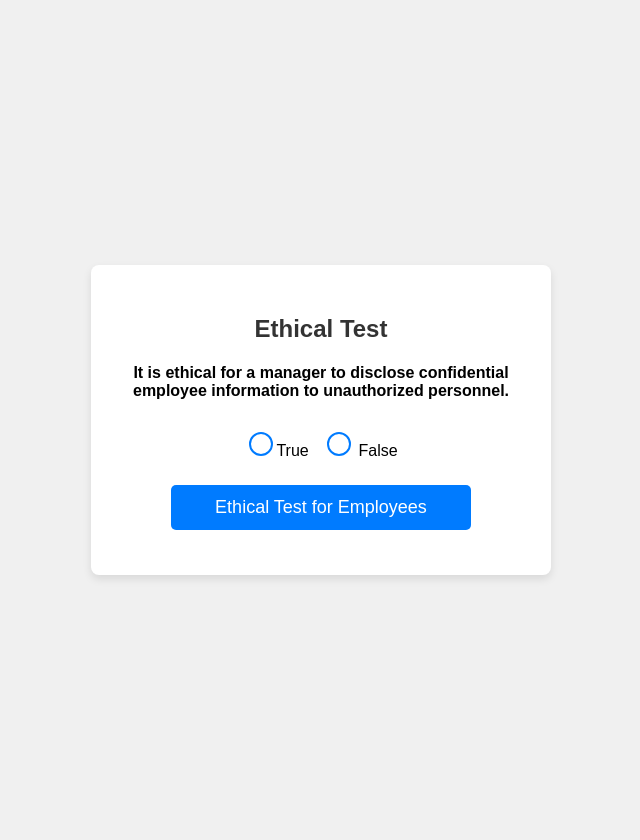
After one commit to gitansha/AN6802-AI-in-Finance, a Flask app: page /ethical_test in a window 1280 px wide. The commit adds this page. Shown: the whole page, without its empty margins (319-959 px from the left). Run offline with Flask 3, Linux system fonts and the light colour scheme.

Commit message:
added pages for 1 ethical test

```diff
--- a/app.py
+++ b/app.py
@@ -5,5 +5,23 @@ app = Flask(__name__)
 def index():
     return(render_template("index.html"))
 
+@app.route("/main", methods = ['POST','GET'])
+def main():
+    user_name= request.form.get("q")
+    return(render_template("main.html"))
+
+@app.route("/ethical_test", methods = ['POST','GET'])
+def ethical_test():
+    return(render_template("ethical_test.html"))
+
+@app.route("/test_result", methods = ['POST','GET'])
+def test_result():
+    answer= request.form.get("answer")
+    if answer == "false":
+        return(render_template("pass.html"))
+    elif answer == "true":
+        return(render_template("fail.html"))
+
+
 if __name__=="__main__":
     app.run()
--- /dev/null
+++ b/static/styles.css
@@ -0,0 +1,136 @@
+body {
+    font-family: 'Arial', sans-serif;
+    background-color: #f0f0f0;
+    margin: 0;
+    padding: 20px;
+    display: flex;
+    justify-content: center;
+    align-items: center;
+    height: 100vh;
+}
+
+.container {
+    background-color: #ffffff;
+    padding: 30px;
+    border-radius: 8px;
+    box-shadow: 0 4px 8px rgba(0, 0, 0, 0.1);
+    max-width: 400px;
+    width: 100%;
+    text-align: center;
+}
+
+.image-class {
+    max-width: 100%;  /* Ensures the image scales down responsively */
+    height: auto;     /* Maintains the aspect ratio of the image */
+    border-radius: 8px; /* Optional: Adds rounded corners */
+    margin-bottom: 20px; /* Adds space below the image */
+    display: block;
+}
+
+h2 {
+    font-size: 24px;
+    margin-bottom: 20px;
+    color: #333;
+}
+
+form {
+    margin: 15px 0;
+}
+
+input[type="submit"] {
+    background-color: #007bff;
+    color: white;
+    padding: 12px 24px;
+    border: none;
+    border-radius: 5px;
+    font-size: 18px;
+    cursor: pointer;
+    transition: background-color 0.3s ease;
+    width: 100%;
+    max-width: 300px;
+}
+
+input, button {
+    width: 100%;
+    padding: 10px;
+    margin-top: 10px;
+    border-radius: 4px;
+    border: 1px solid #ddd;
+    font-size: 16px;
+}
+
+button {
+    background-color: #007bff;
+    color: white;
+    border: none;
+    cursor: pointer;
+}
+
+button:hover {
+    background-color: #0056b3;
+}
+input[type="radio"] {
+    appearance: none; /* Removes default styling */
+    width: 20px;
+    height: 20px;
+    border: 2px solid #007bff;
+    border-radius: 50%;
+    display: inline-block;
+    position: relative;
+    cursor: pointer;
+    outline: none;
+    transition: background-color 0.3s ease, border-color 0.3s ease;
+}
+
+input[type="radio"]:checked {
+    background-color: #007bff;
+    border-color: #0056b3;
+}
+
+input[type="radio"]::before {
+    content: "";
+    width: 10px;
+    height: 10px;
+    background-color: white;
+    border-radius: 50%;
+    position: absolute;
+    top: 50%;
+    left: 50%;
+    transform: translate(-50%, -50%) scale(0);
+    transition: transform 0.2s ease;
+}
+
+input[type="radio"]:checked::before {
+    transform: translate(-50%, -50%) scale(1);
+}
+
+label {
+    font-size: 16px;
+    margin-left: 8px;
+    cursor: pointer;
+}
+
+
+p {
+    margin-top: 20px;
+    font-size: 18px;
+    color: #007bff;
+}
+
+@media (max-width: 768px) {
+    .container {
+        padding: 20px;
+    }
+
+    h2 {
+        font-size: 20px;
+    }
+
+    input, button {
+        font-size: 14px;
+    }
+
+    p {
+        font-size: 16px;
+    }
+}
--- /dev/null
+++ b/templates/ethical_test.html
@@ -0,0 +1,22 @@
+<!DOCTYPE html>
+<html lang="en">
+<head>
+    <meta charset="UTF-8">
+    <meta name="viewport" content="width=device-width, initial-scale=1.0">
+    <link rel = 'stylesheet' href = "{{ url_for('static', filename='styles.css') }}">
+    <title>Document</title>
+</head>
+<body>
+    <div class = "container">
+        <h2> Ethical Test</h2>
+        <h4>It is ethical for a manager to disclose confidential employee information to unauthorized personnel. </h4>
+        <form action = '/test_result' method=  "POST">
+            <input type = "radio" name= "answer" id = "true" value = "true" class = "button">True</input> &nbsp
+            <input type = "radio" name= "answer" id = "false" value = "false" class = "button"> False</input>
+            </form>
+            <form action = '/main' method=  "POST">
+                <input type = "submit" value = "Ethical Test for Employees">
+            </form>
+    </div>
+</body>
+</html>
```
Also changed, not shown: templates/fail.html (added, +18 -0 lines), templates/index.html (+17 -1 lines), templates/main.html (added, +17 -0 lines), templates/pass.html (added, +19 -0 lines).
